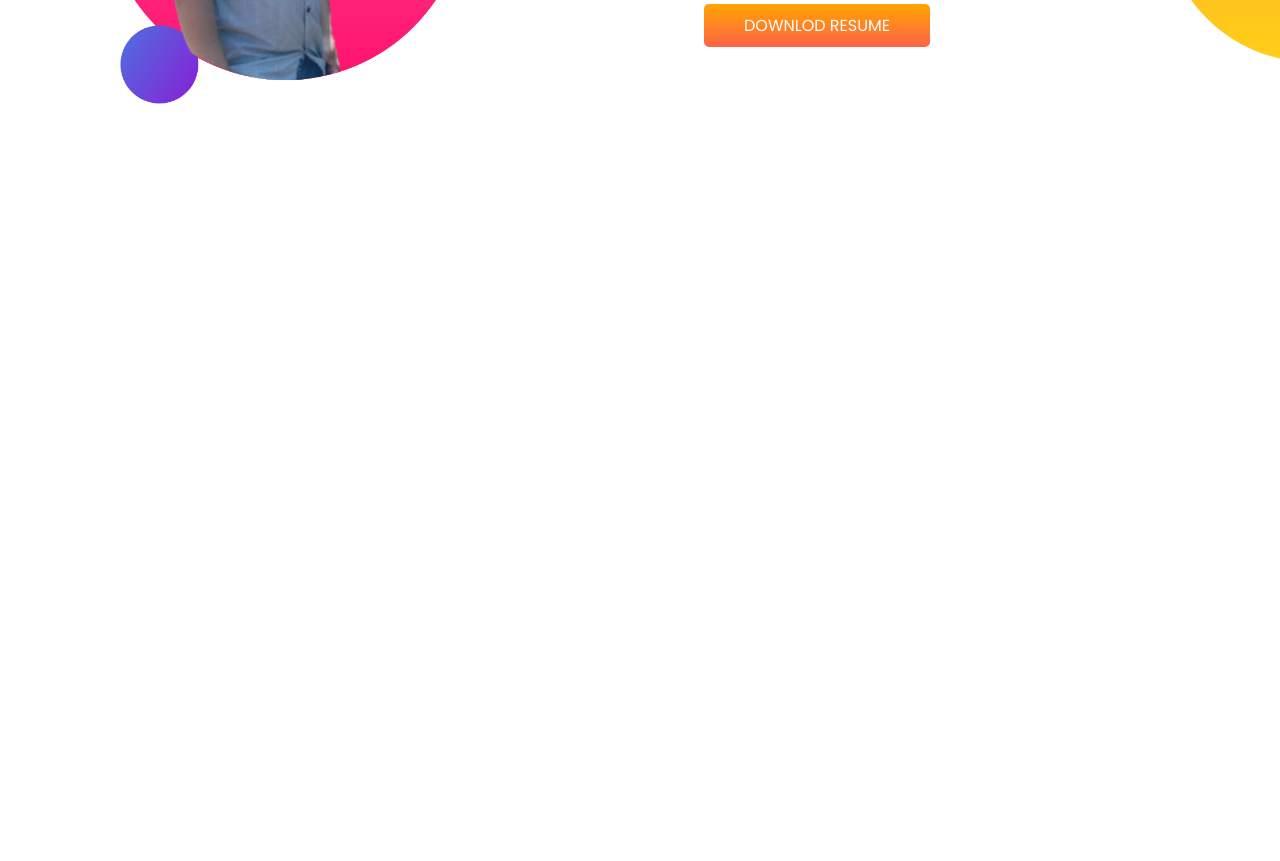
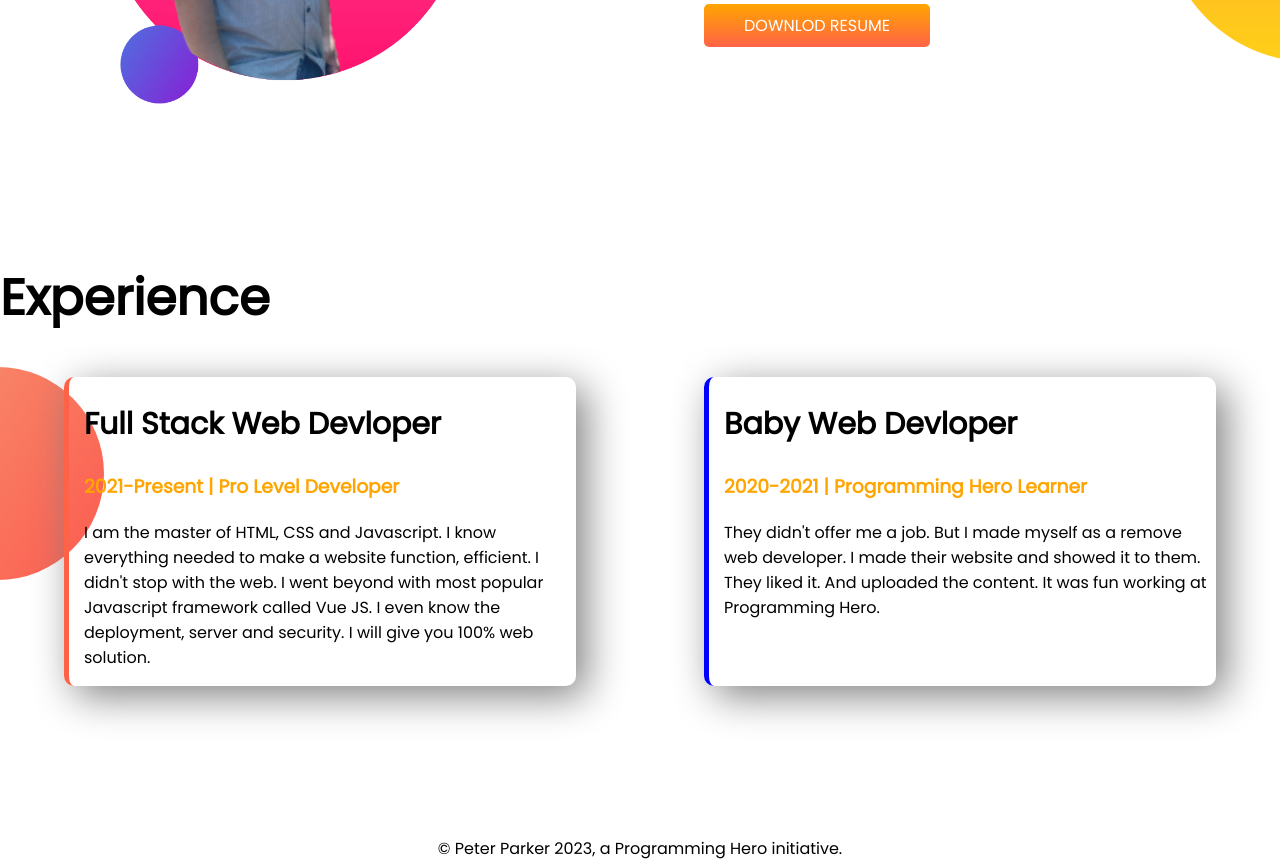
Before and after one commit to Arafat6065/4thDay-Project, a plain HTML site: page index.html in a window 1280 px wide. Shown: the part 897-1758 px from the top of the page. Before the commit the page ends 1158 px from the top, so only its background shows below. Drawn offline with Linux system fonts and the light colour scheme.

Commit message:
all-commit

```diff
--- a/index.html
+++ b/index.html
@@ -13,7 +13,7 @@
 </head>
 
 <body>
-    <section class="top-banner">
+    <section class="top-banner flexible-container">
         <div class="half-width">
             <h1>Welcome To</h1>
             <h1><span class="orange-colour">Yasin Arafat </span> World!</h1>
@@ -33,7 +33,7 @@
         </div>
     </section>
 
-    <section class="dream-big">
+    <section class="dream-big flexible-container">
         <div class="half-width">
             <img src="./showOff/dream-2.png" alt="">
         </div>
@@ -48,6 +48,27 @@
         </div>
 
     </section>
+    <section class="experience-area">
+        <h1>Experience</h1>
+        <div class="flexible-container  ">
+            <div id="Full-Stack" class="experience-iteam">
+                <h2>Full Stack Web Devloper</h2>
+                <h3 class="orange-colour">2021-Present | Pro Level Developer</h3>
+                <p>I am the master of HTML, CSS and Javascript. I know everything needed to make a website function,
+                    efficient. I didn't stop with the web. I went beyond with most popular Javascript framework called
+                    Vue
+                    JS. I even know the deployment, server and security. I will give you 100% web solution.</p>
+            </div>
+            <div id="Baby-Web" class="experience-iteam">
+                <h2>Baby Web Devloper</h2>
+                <h3 class="orange-colour">2020-2021 | Programming Hero Learner</h3>
+                <p>They didn't offer me a job. But I made myself as a remove web developer. I made their website and
+                    showed
+                    it to them. They liked it. And uploaded the content. It was fun working at Programming Hero.</p>
+            </div>
+        </div>
+    </section>
 </body>
+<footer>© Peter Parker 2023, a Programming Hero initiative.</footer>
 
 </html>
--- a/style.css
+++ b/style.css
@@ -17,7 +17,11 @@ h1 {
     font-size: 50px;
 }
 
-section {
+h2 {
+    font-size: 30px;
+}
+
+.flexible-container {
     display: flex;
     margin-bottom: 150PX;
 }
@@ -46,3 +50,32 @@ section {
     background-repeat: no-repeat;
     background-position: right;
 }
+
+.experience-area {
+    background-image: url(./images/exp-bg.png);
+    background-repeat: no-repeat;
+    background-position: left;
+}
+
+.experience-iteam {
+    width: 40%;
+    margin-left: 5%;
+    margin-right: 5%;
+    padding-left: 15px;
+    padding-right: 5px;
+    border-radius: 10px;
+    box-shadow: 10px 10px 40px grey;
+
+}
+
+#Full-Stack {
+    border-left: 5px solid tomato;
+}
+
+#Baby-Web {
+    border-left: 5px solid blue;
+}
+
+footer {
+    text-align: center;
+}
```
